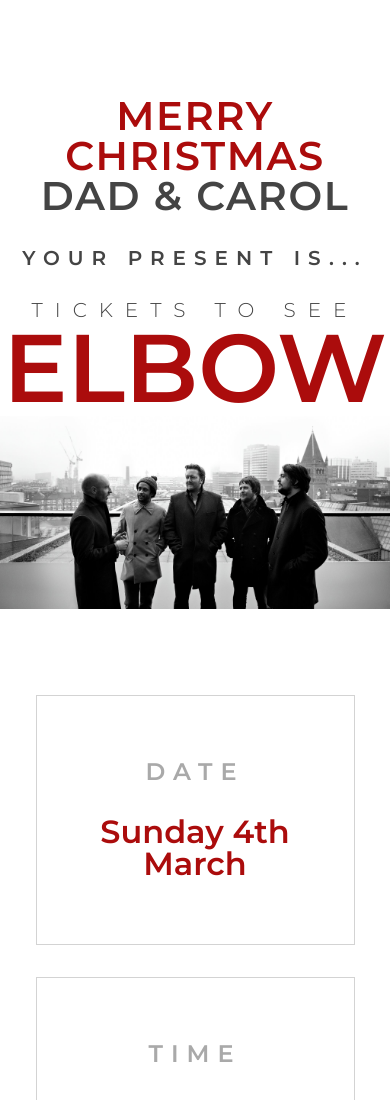
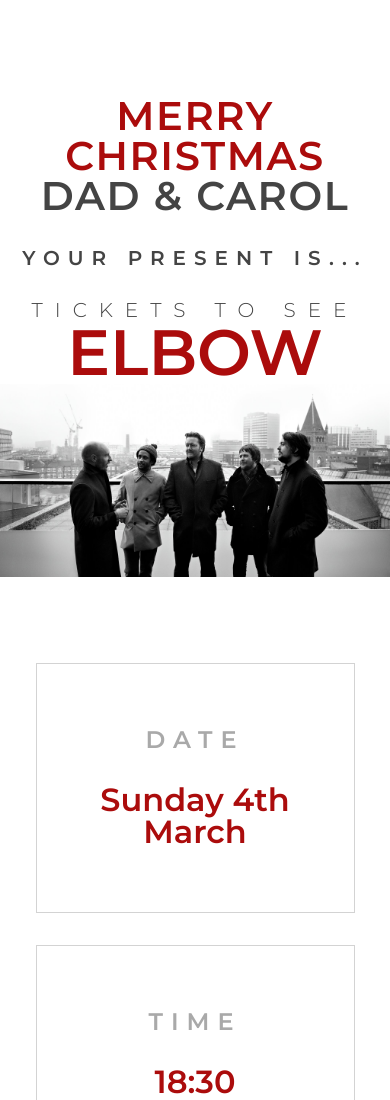
Before and after one commit to AlexMcBurnie/Christmas-Present, a plain HTML site: page index.html in a window 390 px wide. Shown: the top 1100 px of the page. Drawn offline with Linux system fonts and the light colour scheme.

Commit message:
updating h3

```diff
--- a/resources/css/style.css
+++ b/resources/css/style.css
@@ -124,6 +124,9 @@
 		margin: 2rem 1rem;
 	}
 
+	h3 {
+		font-size: 4rem;
+	}
 
 	h4 {
 		font-size: 1.25rem;
```
